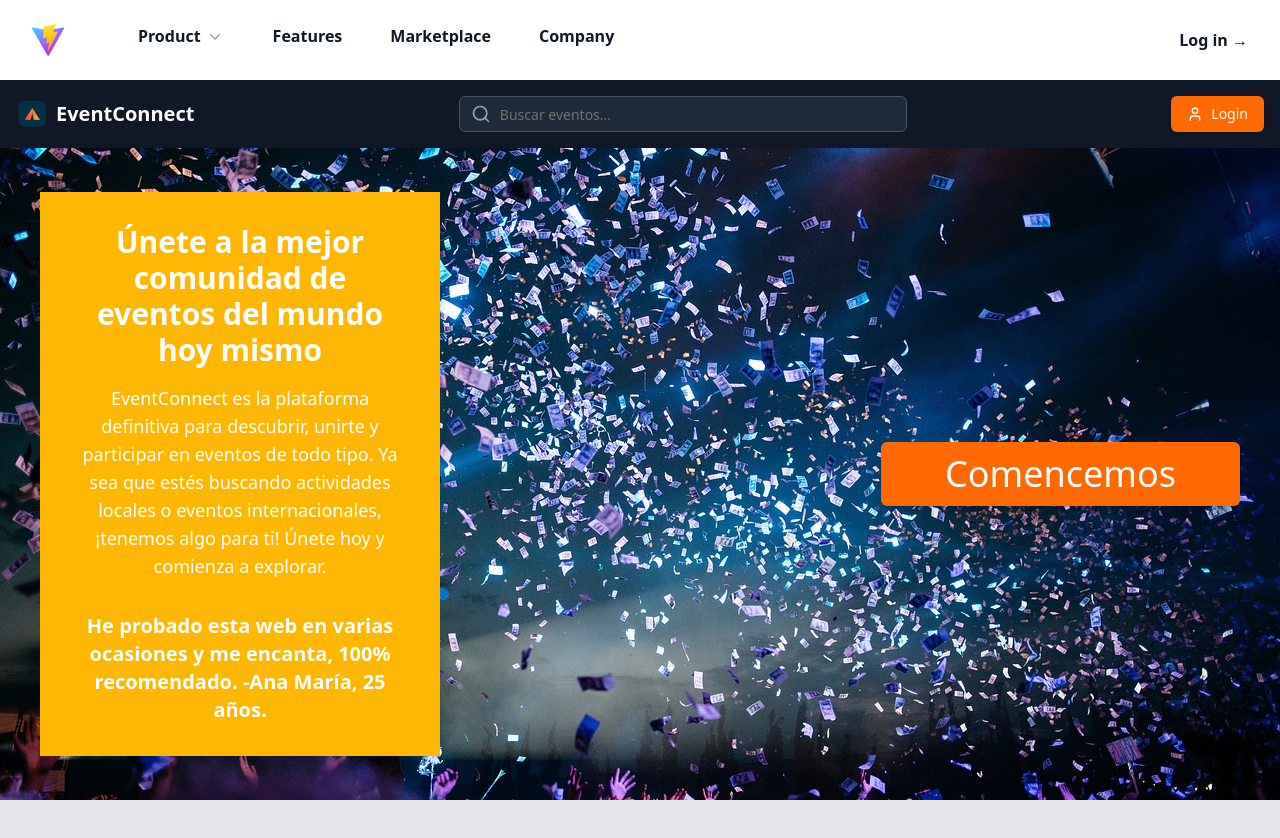
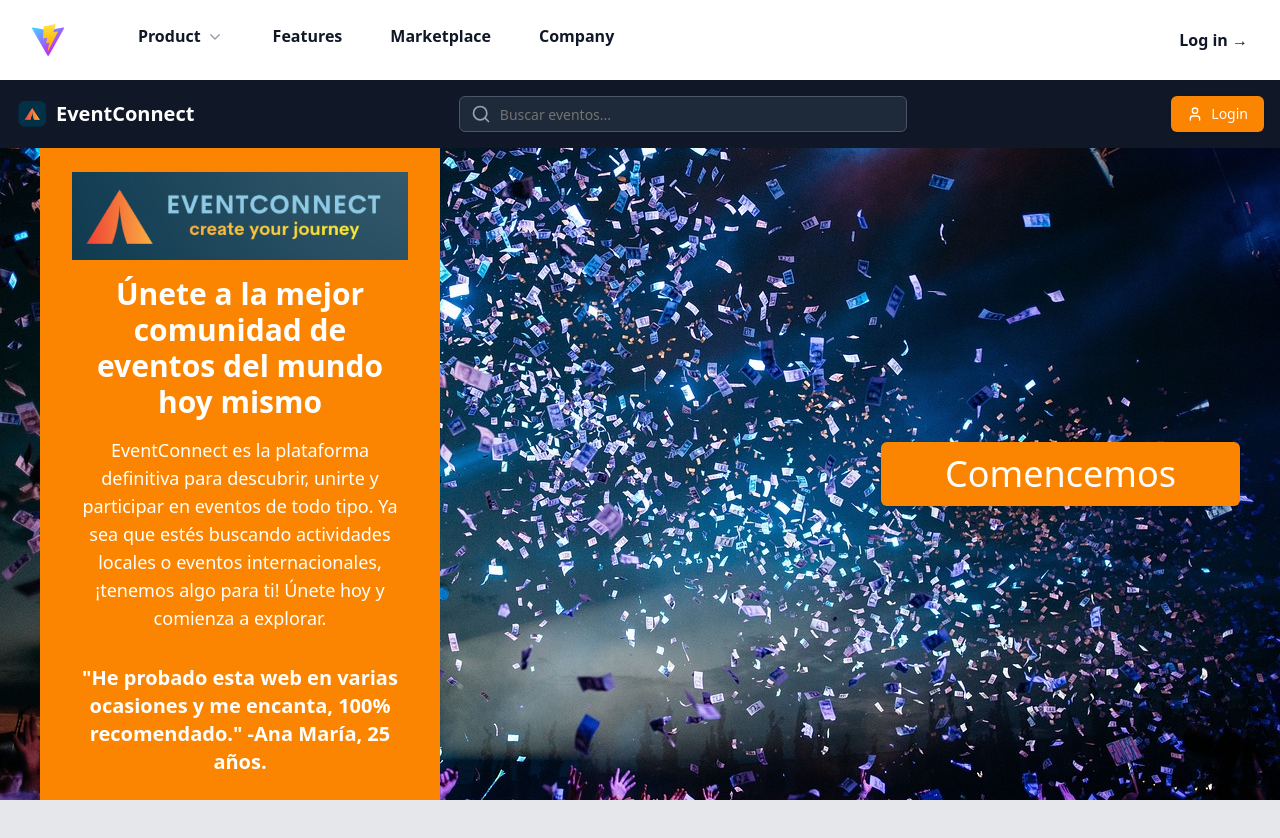
Before and after one commit to Dmmo2003/ISST_Project, a React (Vite) app in the folder src/main/Frontend/: page / in a window 1280 px wide. Shown: the top 838 px of the page. Built offline with nearby package versions, Linux system fonts and the light colour scheme.

Commit message:
bien hecho

```diff
--- a/src/main/Frontend/src/MainPage.jsx
+++ b/src/main/Frontend/src/MainPage.jsx
@@ -12,11 +12,11 @@ const images = [
 ];
 
 const testimonials = [
-  "He probado esta web en varias ocasiones y me encanta, 100% recomendado. -Ana María, 25 años.",
-  "Esta app ha facilitado mi vida al encontrar eventos que me interesan. -Carlos, 30 años.",
-  "Muy fácil de usar y he conocido mucha gente interesante. -Lucía, 28 años.",
-  "Excelente plataforma, siempre encuentro eventos cercanos a mi. -José, 35 años.",
-  "Me ayudó a asistir a conferencias que no me quería perder. -María, 26 años."
+  `"He probado esta web en varias ocasiones y me encanta, 100% recomendado." -Ana María, 25 años.`,
+  `"Esta app ha facilitado mi vida al encontrar eventos que me interesan." -Carlos, 30 años.`,
+  `"Muy fácil de usar y he conocido mucha gente interesante." -Lucía, 28 años.`,
+  `"Excelente plataforma, siempre encuentro eventos cercanos a mi." -José, 35 años.`,
+  `"Me ayudó a asistir a conferencias que no me quería perder." -María, 26 años.`
 ];
 
 const MainPage = () => {
@@ -55,7 +55,7 @@ const MainPage = () => {
         </div>
 
         {/* Botón de login */}
-        <Button className="flex items-center gap-2 bg-orange-500 text-white hover:bg-orange-600">
+        <Button className="flex items-center gap-2 bg-[#FB8500] text-white hover:bg-orange-600">
           <User className="w-5 h-5" />
           <span className="block">Login</span>
         </Button>
@@ -76,7 +76,12 @@ const MainPage = () => {
         </div>
 
         {/* Columna izquierda con texto */}
-        <div className="bg-[#FFB703] p-8 w-1/3 relative z-10">
+        <div className="bg-[#FB8500] p-8 w-1/3 relative z-10">
+          {/* Imagen logoL */}
+          <div className="mb-4">
+            <img src="/images/logoL.png" alt="Logo L" className="w-96 mx-auto" /> {/* Aquí lo hacemos 4 veces más grande */}
+          </div>
+
           {/* Título */}
           <h2 className="text-3xl font-bold text-center text-white mb-4">
             Únete a la mejor comunidad de eventos del mundo hoy mismo
@@ -94,7 +99,7 @@ const MainPage = () => {
         </div>
 
         {/* Botón a la derecha */}
-        <Button className="bg-orange-500 text-white text-4xl px-16 py-8 rounded-md shadow-md hover:bg-orange-600 relative z-30 -ml-10">
+        <Button className="bg-[#FB8500] text-white text-4xl px-16 py-8 rounded-md shadow-md hover:bg-orange-600 relative z-30 -ml-10">
           Comencemos
         </Button>
       </div>
```
Also changed, not shown: src/main/Frontend/images/logoL.png (added).
